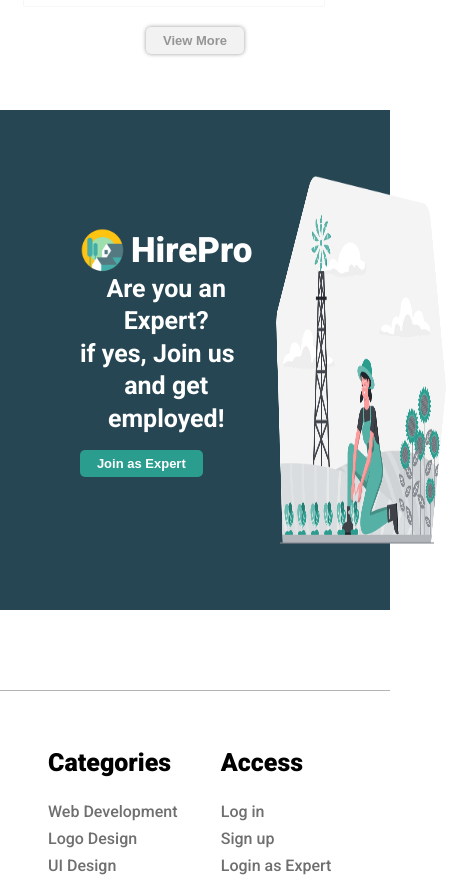
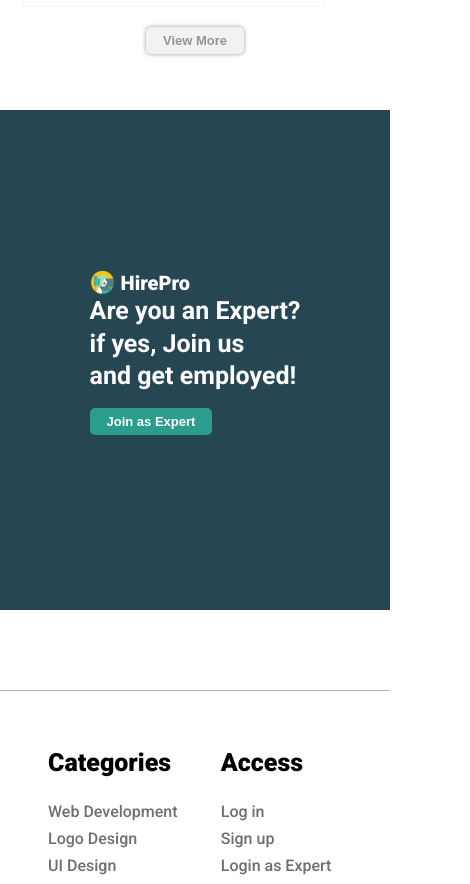
Before and after one commit to fouzanmohd/HireMarket, a React (Create React App) app: page / in a window 390 px wide. Shown: the part 2189-3073 px from the top of the page, 470 px wide, since content can reach past the window. Built offline with nearby package versions, Linux system fonts and the light colour scheme; data requests are answered from the project's data file.

Commit message:
added mobile responsiveness

```diff
--- a/src/components/specialistAd/index.jsx
+++ b/src/components/specialistAd/index.jsx
@@ -3,6 +3,8 @@
 import { BrandLogo } from "../brandLogo";
 import farming from "../../images/farming.png";
 import { Button } from "./../Button/index";
+import { useMediaQuery } from "react-responsive";
+import { deviceSize } from './../responsive/index';
 
 const SpecialistAdContainer = styled.div`
   width: 100%;
@@ -17,8 +19,7 @@
   width: 100%;
   display: flex;
   align-items: center;
-  justify-content: space-evenly;
-  margin-left: 10em;
+  justify-content: ${({isMobile})=> isMobile? "center" : "space-evenly"};
 `;
 
 const SloganContainer = styled.div`
@@ -31,7 +32,7 @@
 
 const Slogan = styled.h2`
   margin: 0;
-  font-size: 25px;
+  font-size: ${({isMobile})=> isMobile? "8px" : "25px"};
   color: #fff;
   font-weight: 700;
   line-height: 1.3;
@@ -40,17 +41,21 @@
 const SpecialistImage = styled.div`
   width: 35em;
   height: 29em;
+  margin-left: 20em;
   img {
     width: 100%;
     height: 100%;
   }
 `;
 export const SpecialistAd = (props) => {
+  const isMobile = useMediaQuery({maxWidth: deviceSize.mobile})
+  console.log(isMobile)
+
   return (
     <SpecialistAdContainer>
       <ContentContainer>
         <SloganContainer>
-          <BrandLogo textSize={35} logoSize={45} />
+          <BrandLogo textSize={isMobile? 20: 35} logoSize={isMobile? 25: 45} />
           <SloganContainer>
             <Slogan>Are you an Expert?</Slogan>
             <Slogan>if yes, Join us</Slogan>
@@ -58,9 +63,9 @@
           </SloganContainer>
           <Button size={13}>Join as Expert</Button>
         </SloganContainer>
-        <SpecialistImage>
+        {!isMobile && <SpecialistImage>
           <img src={farming} alt="" />
-        </SpecialistImage>
+        </SpecialistImage>}
       </ContentContainer>
     </SpecialistAdContainer>
   );
--- a/src/containers/Homepage/topSection.jsx
+++ b/src/containers/Homepage/topSection.jsx
@@ -60,7 +60,6 @@
 export const TopSection = (props) => {
   const { children } = props;
   const isMobile = useMediaQuery({maxWidth: deviceSize.mobile})
-  console.log(isMobile)
   return (
     <TopSectionContainer>
       <BackgroundFilter>
```
Also changed, not shown: 1 other file (tests, documents, lock files or other folders).
